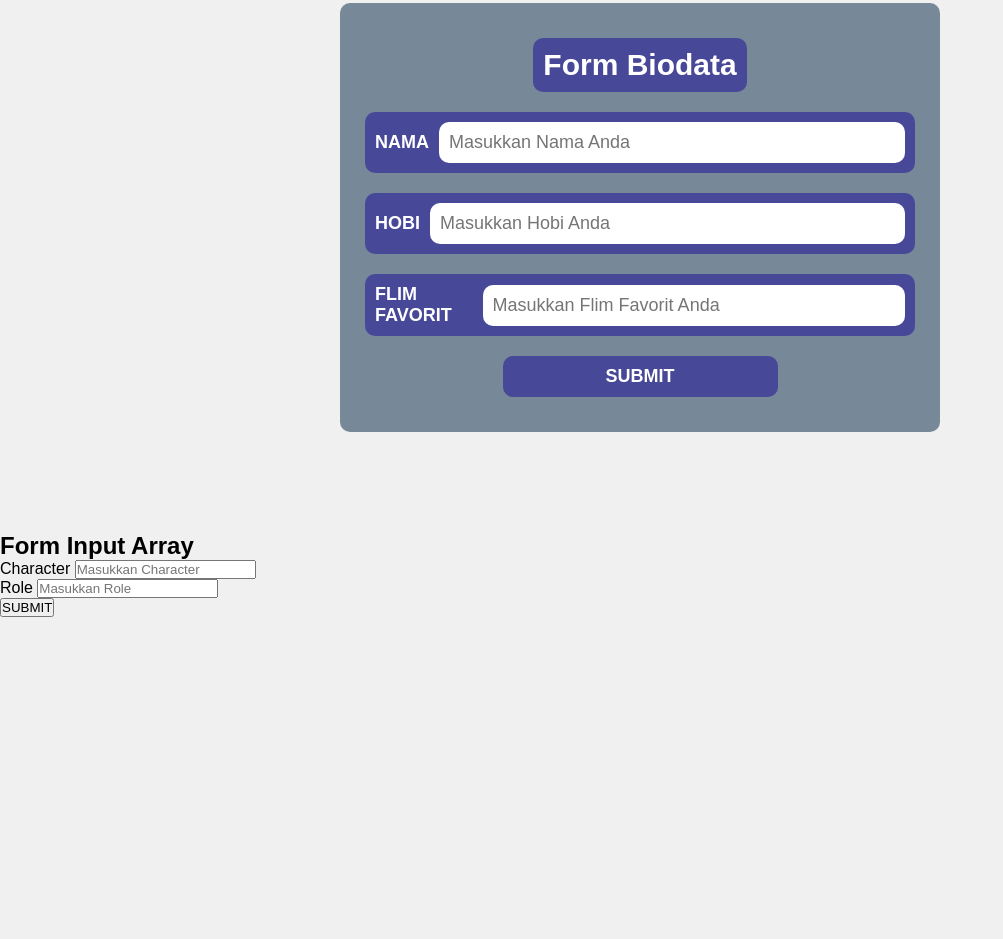
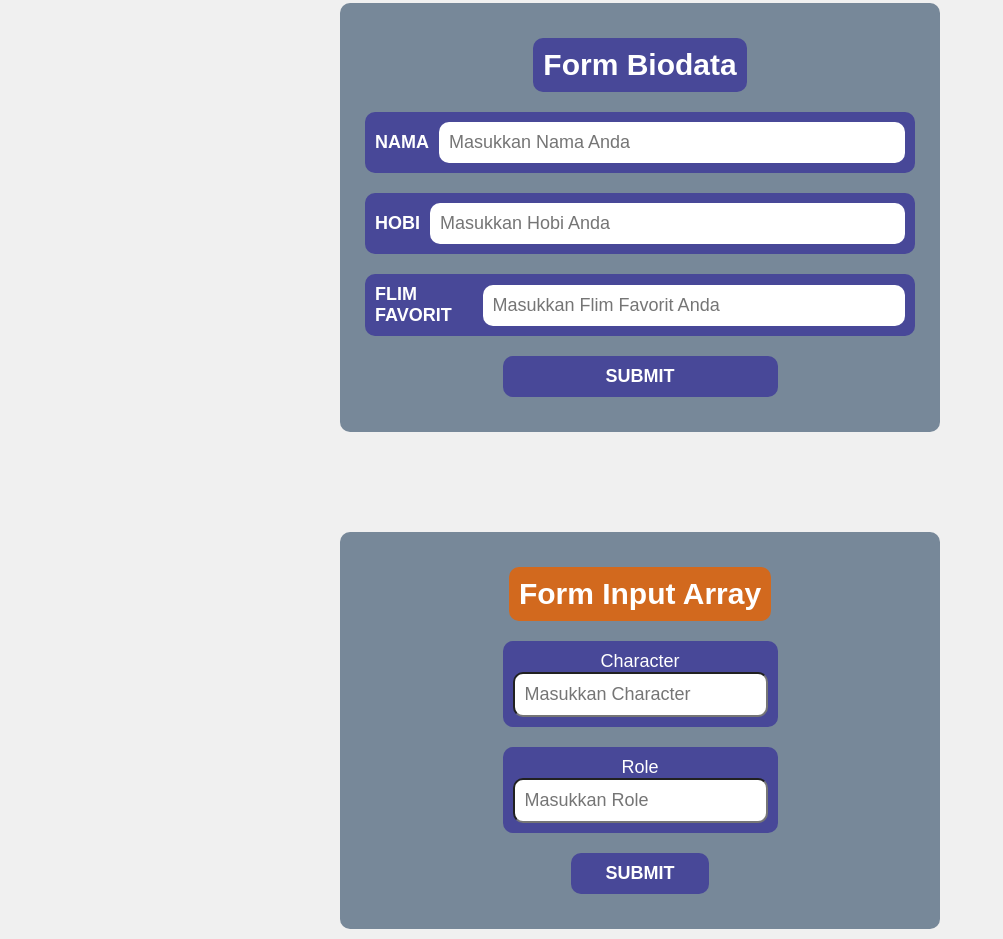
Before and after one commit to FAadhilAhmad/latihan-variabel, a plain HTML site: page index.html in a window 1280 px wide. Shown: the part 1293-2232 px from the top of the page, without its empty margins (0-1003 px from the left). Before the commit the page ends 1910 px from the top, so only its background shows below. Drawn offline with Linux system fonts and the light colour scheme.

Commit message:
Update style.css

```diff
--- a/style.css
+++ b/style.css
@@ -340,3 +340,76 @@ body {
 .hide-container{
     display: none;
 }
+/* styling from array */
+.container-fromArray{
+    width: 600px;
+    padding: 25px;
+    display: flex;
+    justify-self: center;
+    margin: 10px;
+    flex-direction: column;
+    align-items: center;
+    background-color: lightslategrey;
+    border-radius: 10px;
+}
+.header-fromArray{
+    color: #fff;
+    margin: 10px;
+    padding: 10px;
+    background-color: chocolate;
+    font-size: 20px;
+    border-radius: 10px;
+}
+.input-character{
+    width: 50%;
+    padding: 10px;
+    margin: 10px;
+    border-radius: 10px;
+    border: none;
+    font-size: 18px;
+    background-color: rgb(72, 72, 152);
+    color: #fff;
+    justify-self: center;
+    align-items: center;
+    display: flex;
+    flex-direction: column;
+}
+.input-character input{
+    color: #2c2a2a;
+    font-size: 18px;
+    width: 100%;
+    padding: 10px;
+    border-radius: 10px;
+
+}
+.input-role{
+    display: flex;
+    flex-direction: column;
+    width: 50%;
+    padding: 10px;
+    margin: 10px;
+    background-color: rgb(72, 72, 152);
+    border-radius: 10px;
+    color: #fff;
+    justify-self: center;
+    align-items: center;
+    font-size: 18px;
+}
+.input-role input{
+    color: #2c2a2a;
+    font-size: 18px;
+    width: 100%;
+    padding: 10px;
+    border-radius: 10px;
+}
+.btn-array{
+    width: 25%;
+    margin: 10px;
+    padding: 10px;
+    border-radius: 10px;
+    border: none;
+    font-size: 18px;
+    background-color: rgb(72, 72, 152);
+    color: #fff;
+    font-weight: bold;
+}
```
